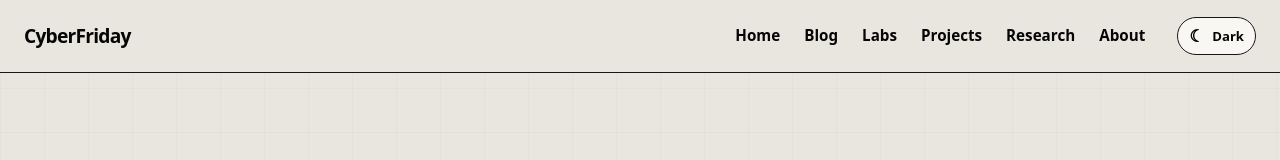
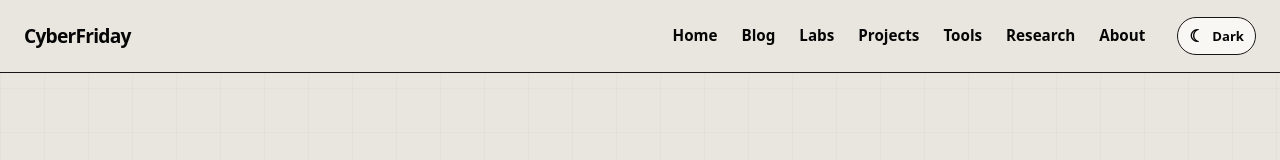
Before and after one commit to jernejpetek/cyberfriday, a plain HTML site: page read.html in a window 1280 px wide. Shown: the top 160 px of the page. Drawn offline with nearby package versions, Linux system fonts and the light colour scheme.

Commit message:
changes in read.html file

```diff
--- a/read.html
+++ b/read.html
@@ -30,9 +30,11 @@
         <a href="blog.html">Blog</a>
         <a href="labs.html">Labs</a>
         <a href="projects.html">Projects</a>
+        <a href="tools.html">Tools</a>
         <a href="research.html">Research</a>
         <a href="about.html">About</a>
       </nav>
+
     </div>
   </header>
 
```
